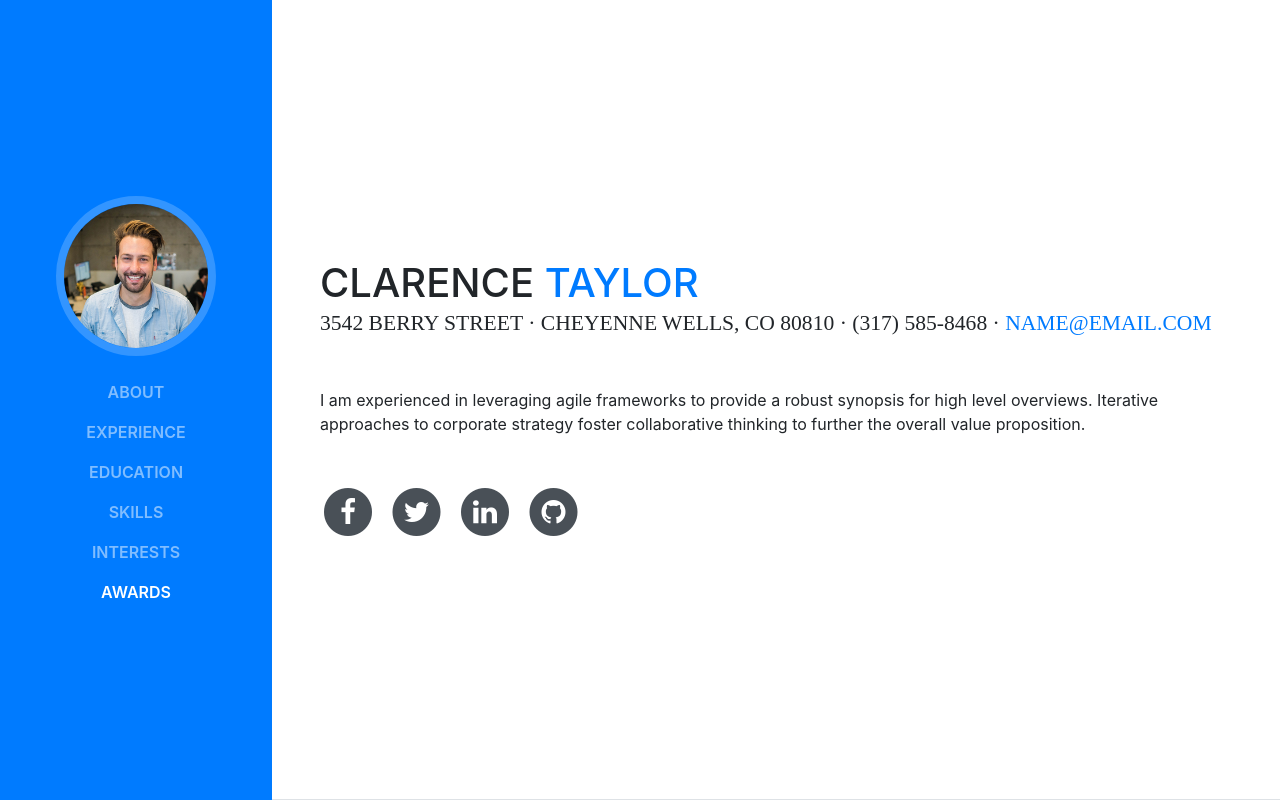
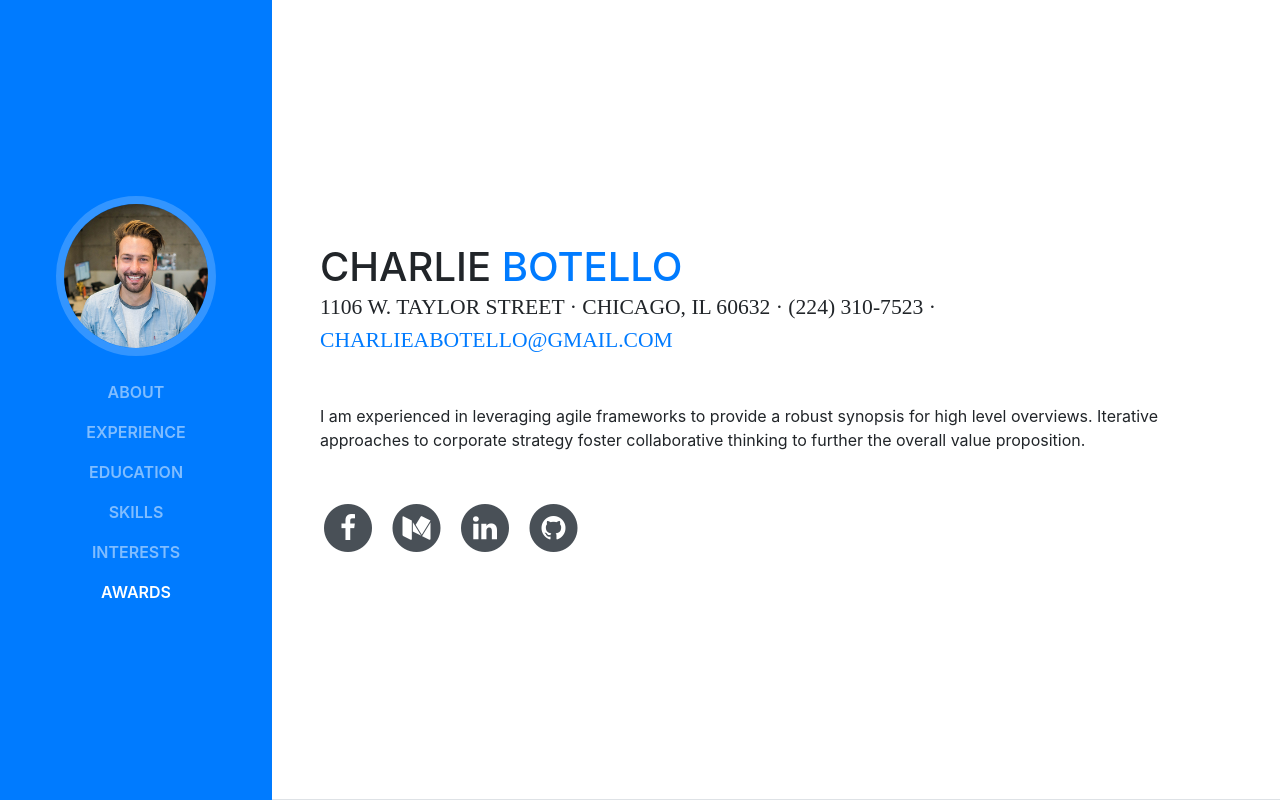
Before and after one commit to CharlieBotello/CharlieBotello.github.io, a website with bundled scripts: page index.html in a window 1280 px wide. Shown: the top 800 px of the page. Built offline with nearby package versions, Linux system fonts and the light colour scheme; a web font is replaced by a local one.

Commit message:
update page

```diff
--- a/index.html
+++ b/index.html
@@ -65,11 +65,11 @@
 
       <section class="resume-section p-3 p-lg-5 d-flex d-column" id="about">
         <div class="my-auto">
-          <h1 class="mb-0">Clarence
-            <span class="text-primary">Taylor</span>
+          <h1 class="mb-0">Charlie
+            <span class="text-primary">Botello</span>
           </h1>
-          <div class="subheading mb-5">3542 Berry Street · Cheyenne Wells, CO 80810 · (317) 585-8468 ·
-            <a href="mailto:name@email.com">name@email.com</a>
+          <div class="subheading mb-5">1106 W. Taylor Street · Chicago, IL 60632 · (224) 310-7523 ·
+            <a href="mailto:name@email.com">charlieabotello@gmail.com</a>
           </div>
           <p class="mb-5">I am experienced in leveraging agile frameworks to provide a robust synopsis for high level overviews. Iterative approaches to corporate strategy foster collaborative thinking to further the overall value proposition.</p>
           <ul class="list-inline list-social-icons mb-0">
@@ -85,7 +85,7 @@
               <a href="#">
                 <span class="fa-stack fa-lg">
                   <i class="fa fa-circle fa-stack-2x"></i>
-                  <i class="fa fa-twitter fa-stack-1x fa-inverse"></i>
+                  <i class="fa fa-medium fa-stack-1x fa-inverse"></i>
                 </span>
               </a>
             </li>
```
